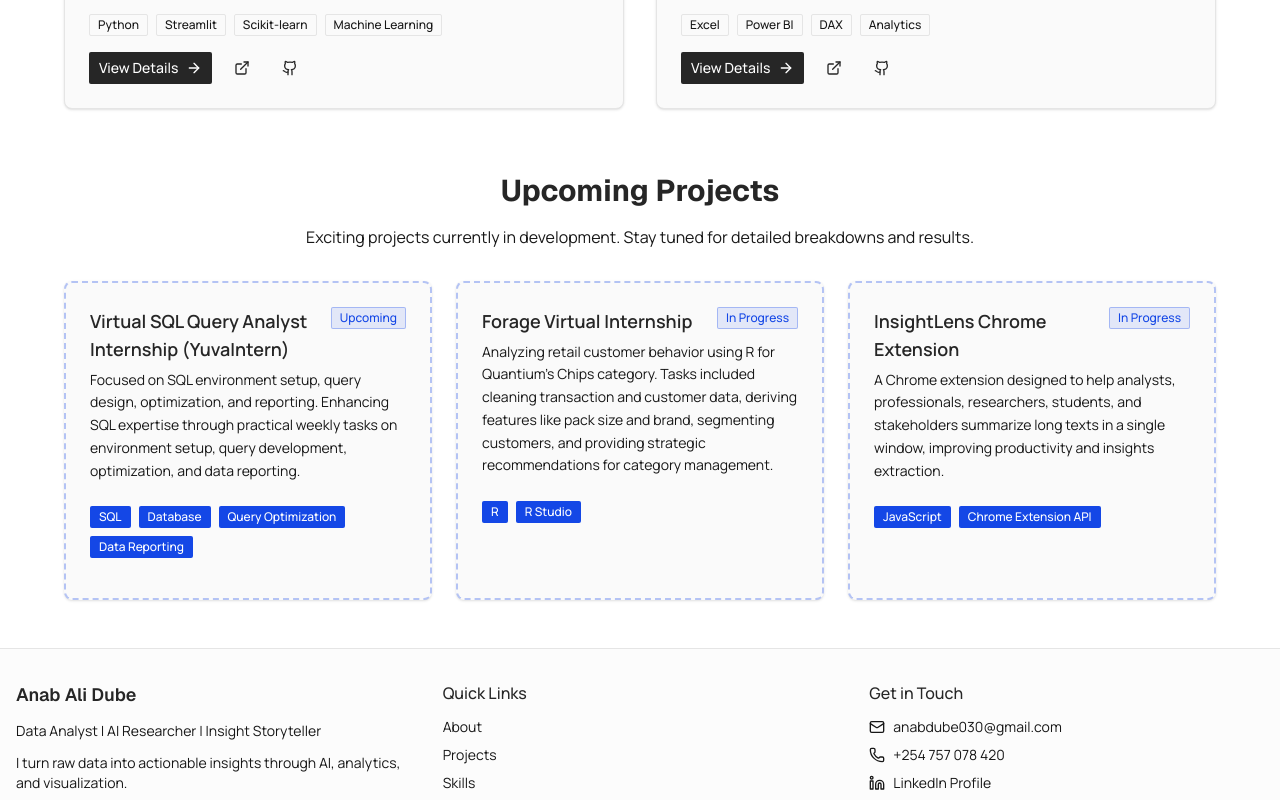
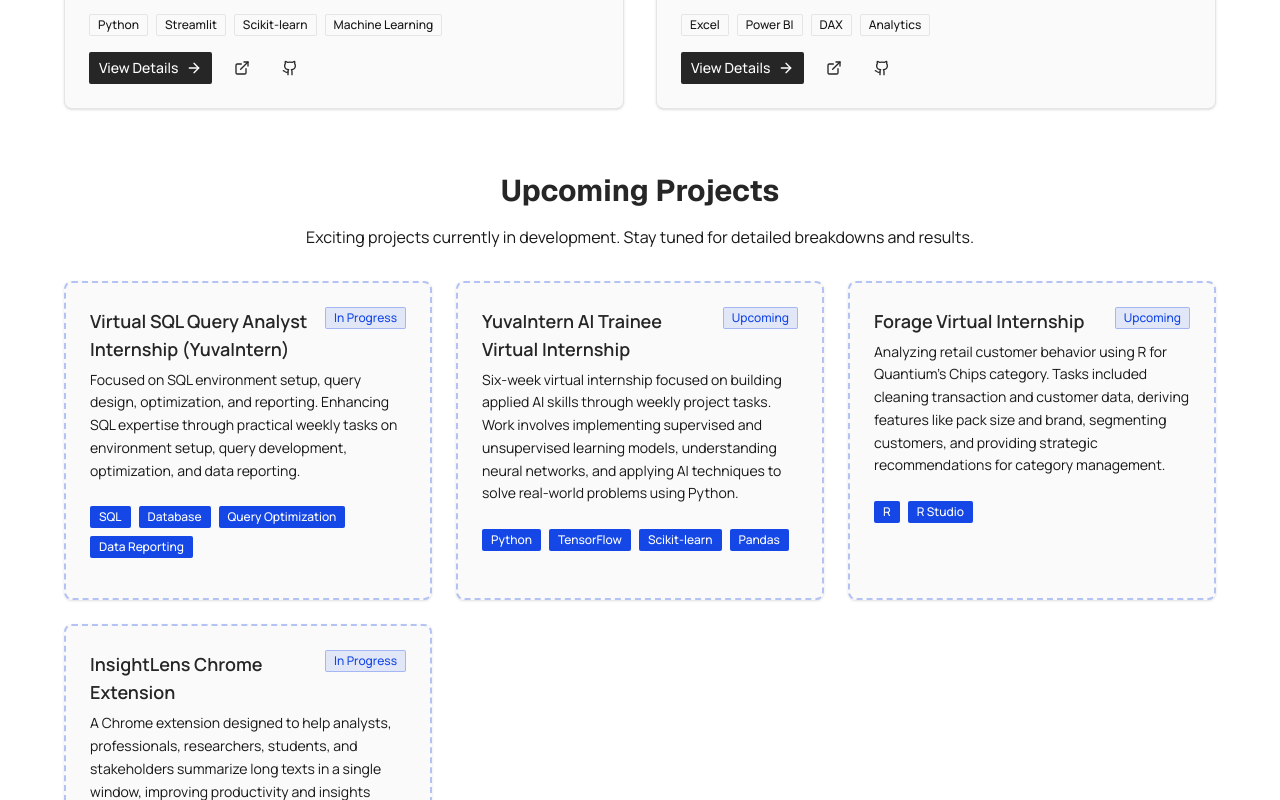
Before and after one commit to AnabDube/my-personal-portfolio, a Next.js app: page /projects in a window 1280 px wide. Shown: the part 2174-2974 px from the top of the page. Built offline with nearby package versions, Linux system fonts and the light colour scheme.

Commit message:
Add YuvaIntern AI Trainee project entry to portfolio

```diff
--- a/app/data/projects.ts
+++ b/app/data/projects.ts
@@ -133,8 +133,8 @@ export const projects: Project[] = [
     tags: ["N8N", "OpenAI API", "Google Sheets", "AI Agent"],
     category: "AI/ML",
     status: "Completed",
-    year: "2024",
-    duration: "3 months",
+    year: "2025",
+    duration: "1 month",
     demoUrl: "https://drive.google.com/file/d/1bjhqgkY7kmL6Zih8-YScJAiWTya5ODVh/view?usp=sharing",
     githubUrl: "https://github.com/AnabDube/Data-analysis-projects-anab/blob/main/Job%20Application%20Tracker%20Agent.json",
     featured: true,
@@ -167,8 +167,8 @@ export const projects: Project[] = [
     tags: ["Python", "Streamlit", "Scikit-learn", "Machine Learning"],
     category: "AI/ML",
     status: "Completed",
-    year: "2024",
-    duration: "5 months",
+    year: "2025",
+    duration: "2025, 2 months",
     demoUrl: "https://drive.google.com/file/d/1pa_ZRjqJbkHIssP0GHmy_XE94IU_f0He/view?usp=sharing",
     githubUrl: "https://github.com/AnabDube/Automated-eda-ml-app",
     featured: true,
@@ -201,8 +201,8 @@ export const projects: Project[] = [
     tags: ["Excel", "Power BI", "DAX", "Analytics"],
     category: "Data Analytics",
     status: "Completed",
-    year: "2024",
-    duration: "2 months",
+    year: "2025",
+    duration: " 2025, 2 weeks",
     demoUrl: "https://drive.google.com/file/d/1fCsDNPU7EJMtkphb0N7cp9yyD_W5d3f8/view?usp=sharing",
     githubUrl: "https://docs.google.com/presentation/d/1kfzKr-y_ka5dF7JbzPuTbijzYSdkaEbkhjPc51H1k9Y/edit?usp=sharing",
     featured: true,
@@ -279,15 +279,23 @@ export const upcomingProjects: UpcomingProject[] = [
     title: "Virtual SQL Query Analyst Internship (YuvaIntern)",
     description: "Focused on SQL environment setup, query design, optimization, and reporting. Enhancing SQL expertise through practical weekly tasks on environment setup, query development, optimization, and data reporting.",
     tools: ["SQL", "Database", "Query Optimization", "Data Reporting"],
-    status: "Upcoming",
+    status: "In Progress",
     githubUrl: "#",
   },
+  {
+     id: "yuva-ai-trainee",
+     title: "YuvaIntern AI Trainee Virtual Internship",
+     description: "Six-week virtual internship focused on building applied AI skills through weekly project tasks. Work involves implementing supervised and unsupervised learning models, understanding neural networks, and applying AI techniques to solve real-world problems using Python.",
+     tools: ["Python", "TensorFlow", "Scikit-learn", "Pandas"],
+     status: "Upcoming",
+     githubUrl: "#", // Add your project notebooks link once complete
+ },
   {
     id: "forage-virtual-internship",
     title: "Forage Virtual Internship",
     description: "Analyzing retail customer behavior using R for Quantium's Chips category. Tasks included cleaning transaction and customer data, deriving features like pack size and brand, segmenting customers, and providing strategic recommendations for category management.",
     tools: ["R", "R Studio"],
-    status: "In Progress",
+    status: "Upcoming",
     githubUrl: "#", // Add your R scripts link when available
   },
   {
--- a/package.json
+++ b/package.json
@@ -23,6 +23,7 @@
     "next": "15.4.7",
     "next-theme": "^0.1.5",
     "next-themes": "^0.4.6",
+    "nodemailer": "^7.0.9",
     "react": "19.1.0",
     "react-dom": "19.1.0",
     "tailwind-merge": "^3.3.1"
@@ -31,6 +32,7 @@
     "@netlify/plugin-nextjs": "^5.13.5",
     "@tailwindcss/postcss": "^4",
     "@types/node": "^20",
+    "@types/nodemailer": "^7.0.2",
     "@types/react": "^19",
     "@types/react-dom": "^19",
     "tailwindcss": "^4",
```
Also changed, not shown: 1 other file (tests, documents, lock files or other folders).
